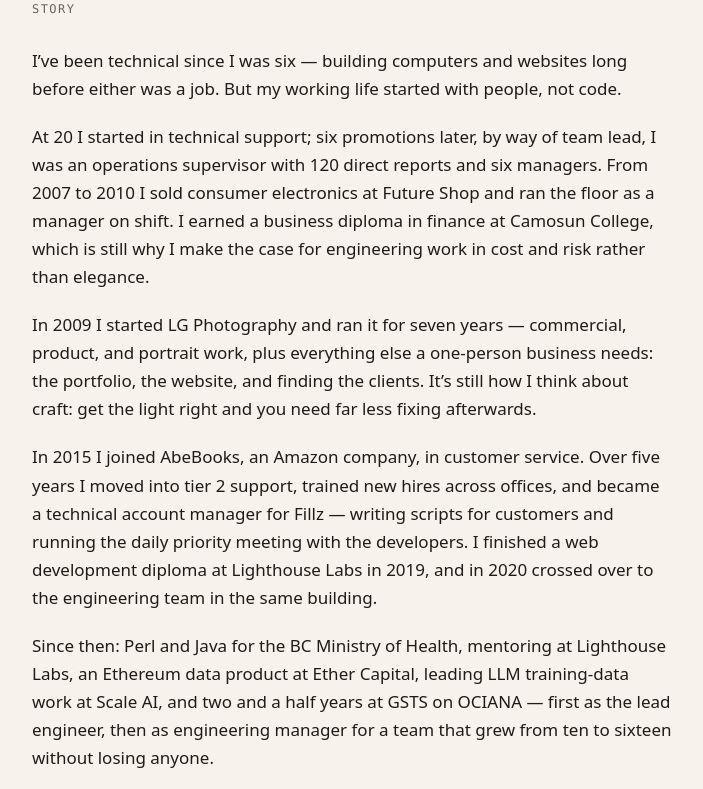
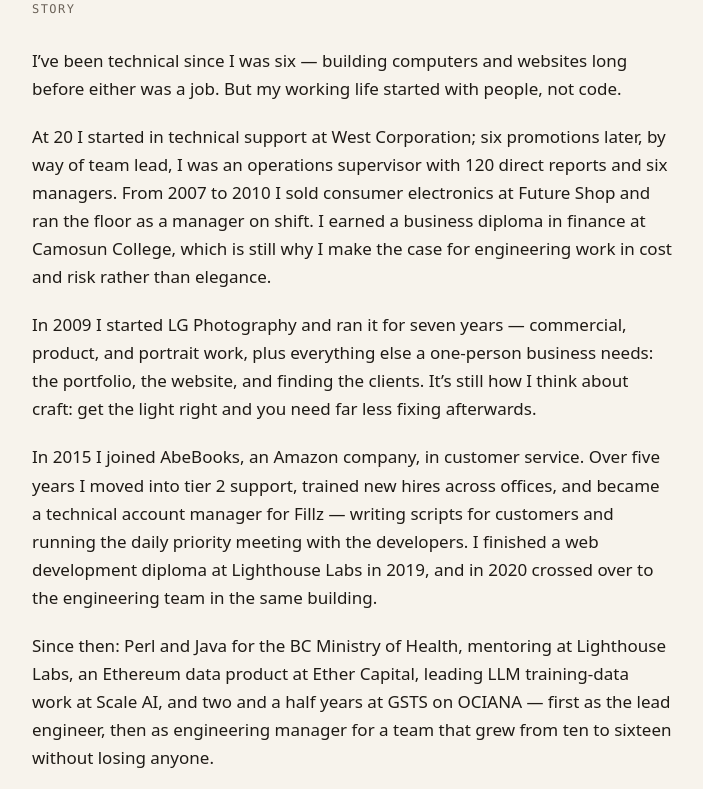
Before and after one commit to lloydgerry/lloydgerry, an Astro site: page / in a window 1280 px wide. Shown: the part 780-1569 px from the top of the page, without its empty margins (144-847 px from the left). Built offline with nearby package versions, Linux system fonts and the light colour scheme; Astro itself is replaced by a stand-in of ours.

Commit message:
Name West Corporation as the operations supervisor chapter
Co-Authored-By: Claude Opus 5.5 <noreply@anthropic.com>

```diff
--- a/src/data/experience.ts
+++ b/src/data/experience.ts
@@ -218,7 +218,7 @@ export const chapters: Chapter[] = [
     stack: [],
   },
   {
-    org: '[[company]]',
+    org: 'West Corporation',
     context: 'Operations',
     title: 'Technical Support → Team Lead → Operations Supervisor',
     period: '[[dates]]',
--- a/src/pages/index.astro
+++ b/src/pages/index.astro
@@ -44,7 +44,7 @@ const linkedin = 'https://www.linkedin.com/in/lloyd-gerry';
           before either was a job. But my working life started with people, not code.
         </p>
         <p>
-          At 20 I started in technical support; six promotions later, by way of team
+          At 20 I started in technical support at West Corporation; six promotions later, by way of team
           lead, I was an
           operations supervisor with 120 direct reports and six managers.
           From 2007 to 2010 I sold consumer electronics at Future Shop and ran the
```
